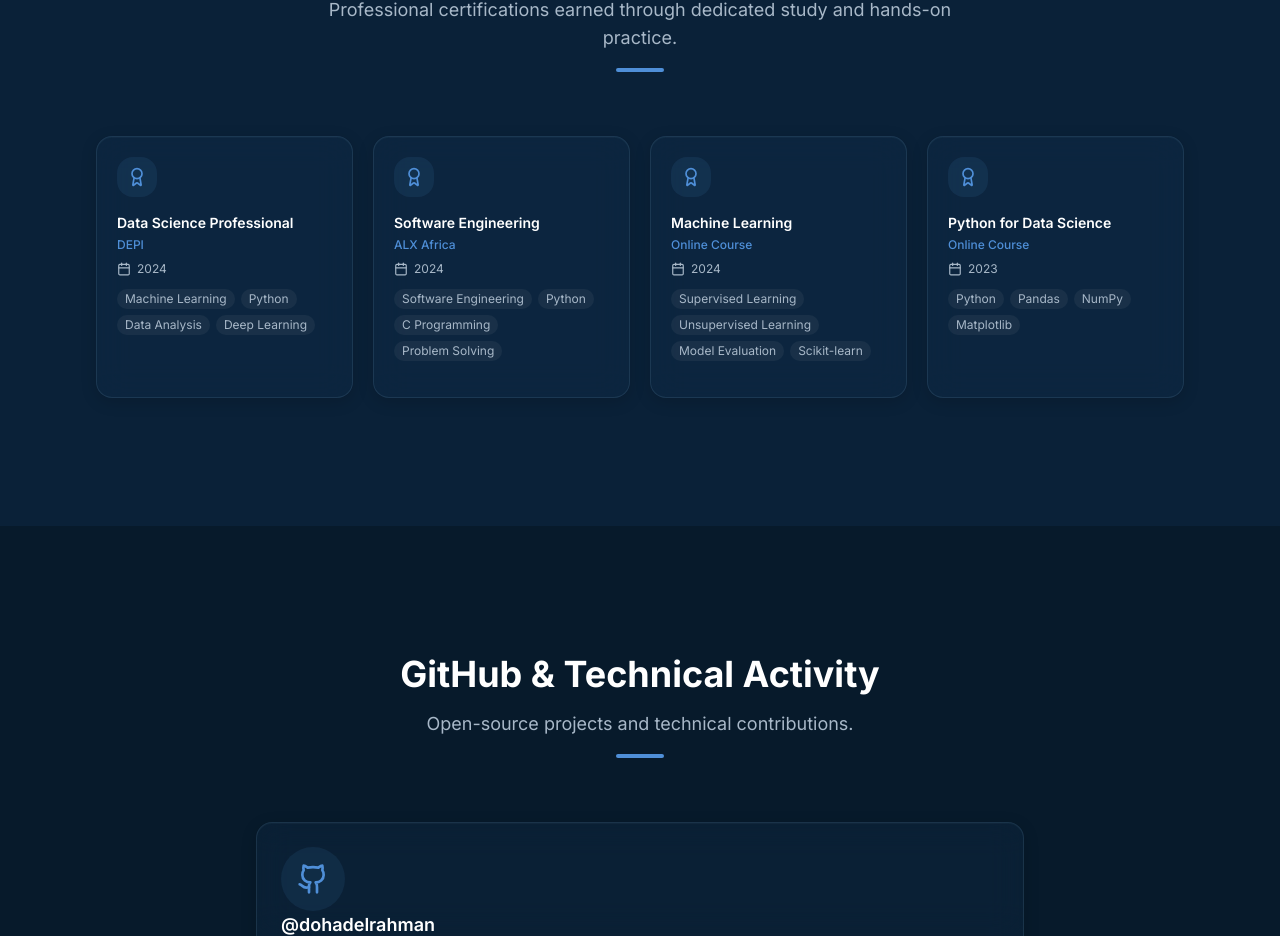
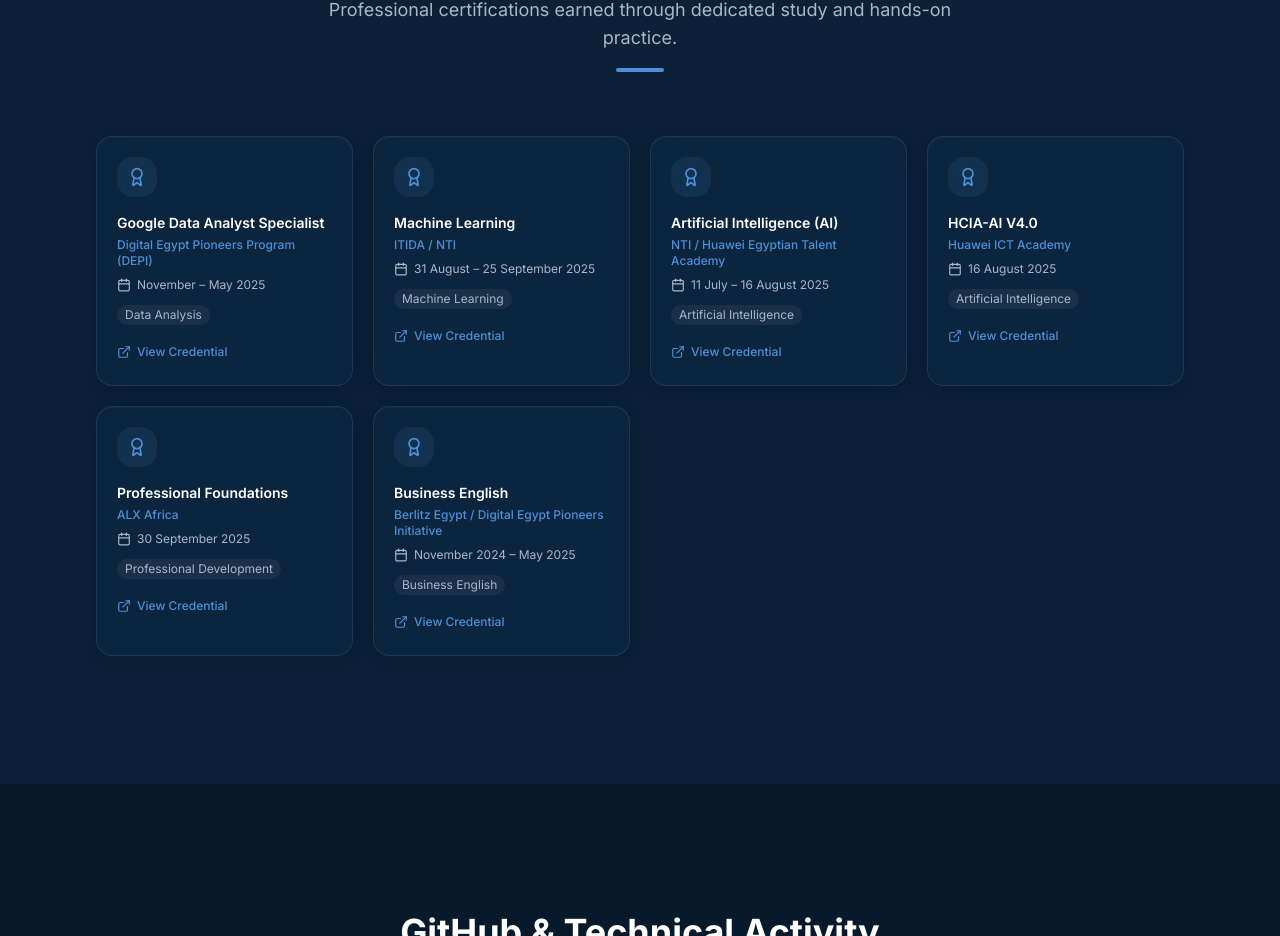
Before and after one commit to DohaAbdelrahman/Doha, a Next.js app: page / in a window 1280 px wide. Shown: the part 8416-9352 px from the top of the page. Built offline with nearby package versions, Linux system fonts and the light colour scheme.

Commit message:
update certificate

```diff
--- a/src/data/portfolio.ts
+++ b/src/data/portfolio.ts
@@ -387,42 +387,53 @@ export const experiences: Experience[] = [
 
 export const certifications = [
   {
-    title: "Data Science Professional",
-    organization: "DEPI",
-    date: "2024",
-    skills: ["Machine Learning", "Python", "Data Analysis", "Deep Learning"],
-    credentialUrl: "#",
+    title: "Google Data Analyst Specialist",
+    organization: "Digital Egypt Pioneers Program (DEPI)",
+    date: "November – May 2025",
+    skills: ["Data Analysis"],
+    credentialUrl:
+      "https://drive.google.com/file/d/1jcC5HyN3MtiE6JEf8LtSp32C9mMBH5UD/view?usp=sharing",
   },
-  {
-    title: "Software Engineering",
-    organization: "ALX Africa",
-    date: "2024",
-    skills: [
-      "Software Engineering",
-      "Python",
-      "C Programming",
-      "Problem Solving",
-    ],
-    credentialUrl: "#",
-  },
+
   {
     title: "Machine Learning",
-    organization: "Online Course",
-    date: "2024",
-    skills: [
-      "Supervised Learning",
-      "Unsupervised Learning",
-      "Model Evaluation",
-      "Scikit-learn",
-    ],
-    credentialUrl: "#",
+    organization: "ITIDA / NTI",
+    date: "31 August – 25 September 2025",
+    skills: ["Machine Learning"],
+    credentialUrl: "https://drive.google.com/file/d/1mIdeC9qjMbKe8YeqcIwW6F8WayF6GWHL/view?usp=sharing",
   },
+
   {
-    title: "Python for Data Science",
-    organization: "Online Course",
-    date: "2023",
-    skills: ["Python", "Pandas", "NumPy", "Matplotlib"],
-    credentialUrl: "#",
+    title: "Artificial Intelligence (AI)",
+    organization: "NTI / Huawei Egyptian Talent Academy",
+    date: "11 July – 16 August 2025",
+    skills: ["Artificial Intelligence"],
+    credentialUrl: "https://drive.google.com/file/d/1qS3vnxXfzcNN3H4LUHhMmZMdDFXWuHnM/view?usp=sharing",
+  },
+
+  {
+    title: "HCIA-AI V4.0",
+    organization: "Huawei ICT Academy",
+    date: "16 August 2025",
+    skills: ["Artificial Intelligence"],
+    credentialUrl: "https://drive.google.com/file/d/1EqDnMZV-IQoJx8USInegDpQd94jB6lCH/view?usp=sharing",
+  },
+
+  {
+    title: "Professional Foundations",
+    organization: "ALX Africa",
+    date: "30 September 2025",
+    skills: ["Professional Development"],
+    credentialUrl:
+      "https://drive.google.com/file/d/1K5AnDxJEwFDRu4M8y8s9LbO0ibfvtj1y/view?usp=sharing",
+  },
+
+  {
+    title: "Business English",
+    organization: "Berlitz Egypt / Digital Egypt Pioneers Initiative",
+    date: "November 2024 – May 2025",
+    skills: ["Business English"],
+    credentialUrl: "https://drive.google.com/file/d/1vmYaZ3C_ymf47Cs5tA_2lC3ryoKTi6nz/view?usp=sharing",
   },
 ];
 
```
